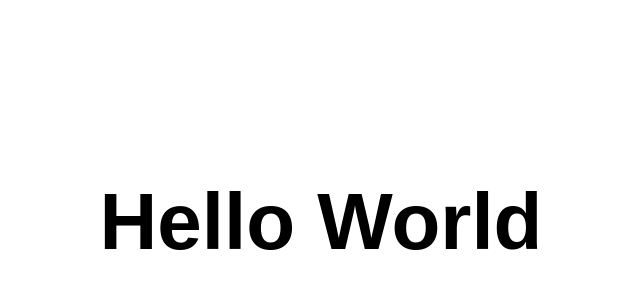
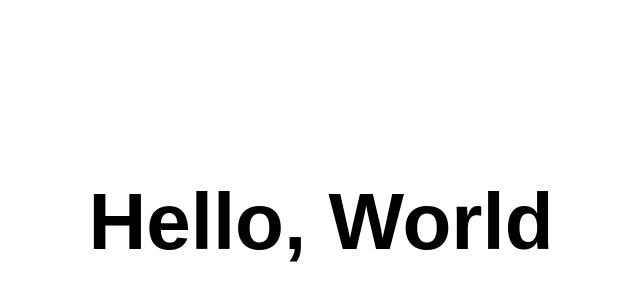
Before and after one commit to eurekamagia/hello-world, a plain HTML site: page index.html in a window 1280 px wide. Shown: the part 186-486 px from the top of the page, without its empty margins (319-959 px from the left). Drawn offline with Linux system fonts and the light colour scheme; a web font is replaced by a local one.

Commit message:
added ","

```diff
--- a/index.html
+++ b/index.html
@@ -25,7 +25,7 @@
 </head>
 <body>
 
-  <h1>Hello World</h1>
+  <h1>Hello, World</h1>
 
 </body>
 </html>
```
